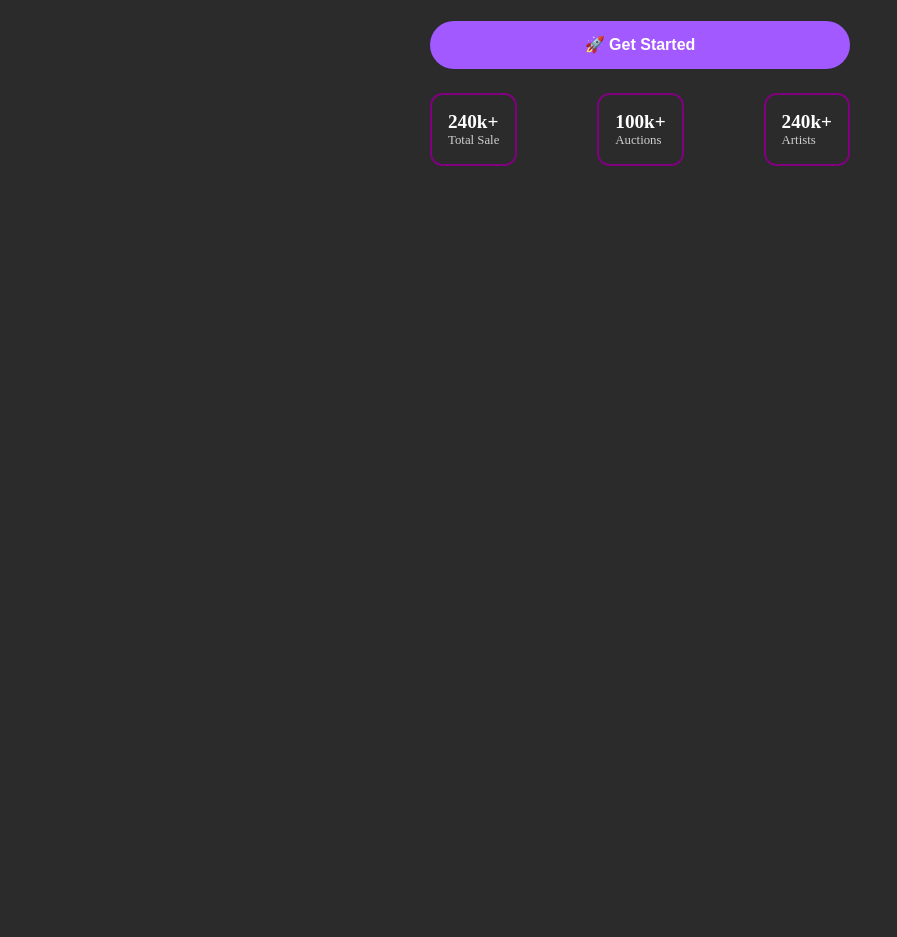
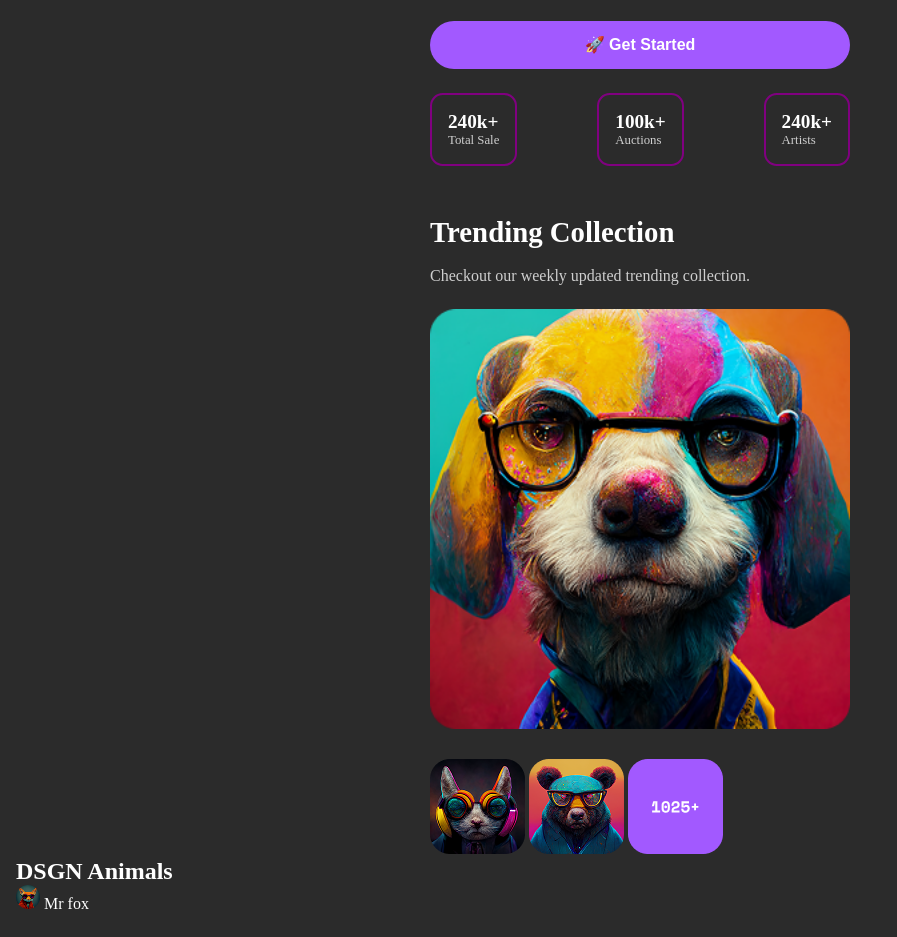
Before and after one commit to JaxTheDev521/NFT-MARKET-PLACE, a plain HTML site: page index.html in a window 1280 px wide. Shown: the part 634-1571 px from the top of the page, without its empty margins (0-897 px from the left). Before the commit the page ends 824 px from the top, so only its background shows below. Drawn offline with Linux system fonts and the light colour scheme; a web font is replaced by a local one.

Commit message:
updated content

```diff
--- a/index.html
+++ b/index.html
@@ -66,5 +66,24 @@
         </div>
       </div>
     </section>
+    <section class="part2">
+       <div class="part2-content">
+          <h3 class="part2-title">Trending Collection</h3>
+          <p >Checkout our weekly updated trending collection.</p>
+          <div class="part2-card">
+            <img src="images/DiddysDog.png" alt="a dog picture">
+          </div>
+          <div class="part2-card1">
+            <img src="images/Secondary Photo Placeholder.png" alt="cartoon" class="item2">
+            <img src="images/Secondary Photo Placeholder 1.png" alt="cartoon" class="item2">
+            <img src="images/Number of additional NFTs.png" alt="number of NFTS" class="item2">
+          </div>
+       </div>
+       <h2>DSGN Animals</h2>
+       <div class="mrfox">
+         <img src="images/Mrfox.png" class="Mrfox">
+         <span>Mr fox</span>
+       </div>
+    </section>
   </body>
 </html>
--- a/style.css
+++ b/style.css
@@ -137,3 +137,34 @@ body {
   font-size: 0.8rem;
   color: #cfcfcf;
 }
+/*part1*/
+/*part2*/
+.part2{
+  background: #2b2b2b;
+  color: #fff;
+  padding: 1.5rem 1rem;
+}
+.part2-content{
+    max-width: 420px;
+    margin: 0 auto;
+}
+.part2-title{
+  font-size: 1.8rem;
+  line-height: 1.3;
+  font-weight: 700;
+  margin-bottom: 1rem;
+  font-family: Gravitas One;
+}
+.part2 p{
+  font-size: 1rem;
+  color: #cfcfcf;
+  margin-bottom: 1.5rem;
+}
+.part2-card{
+  border-radius: 1rem;
+  margin-bottom: 1.9rem;
+}
+.part2-card img{
+  width: 100%;
+  display: block;
+}
```
Also changed, not shown: images/DiddysDog.png (added), images/Mrfox.png (added), images/Number of additional NFTs.png (added), images/Secondary Photo Placeholder 1.png (added), images/Secondary Photo Placeholder.png (added).
